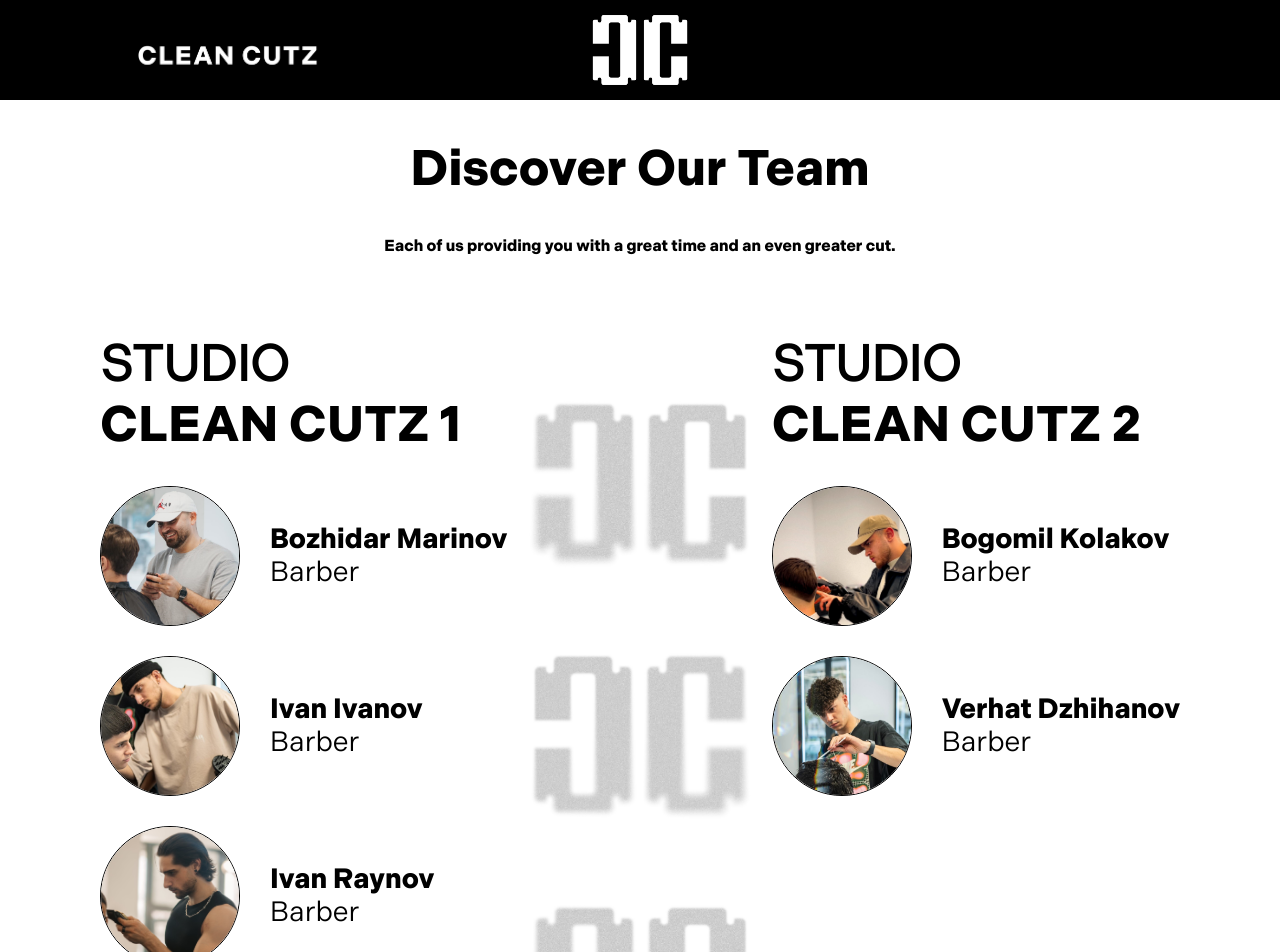
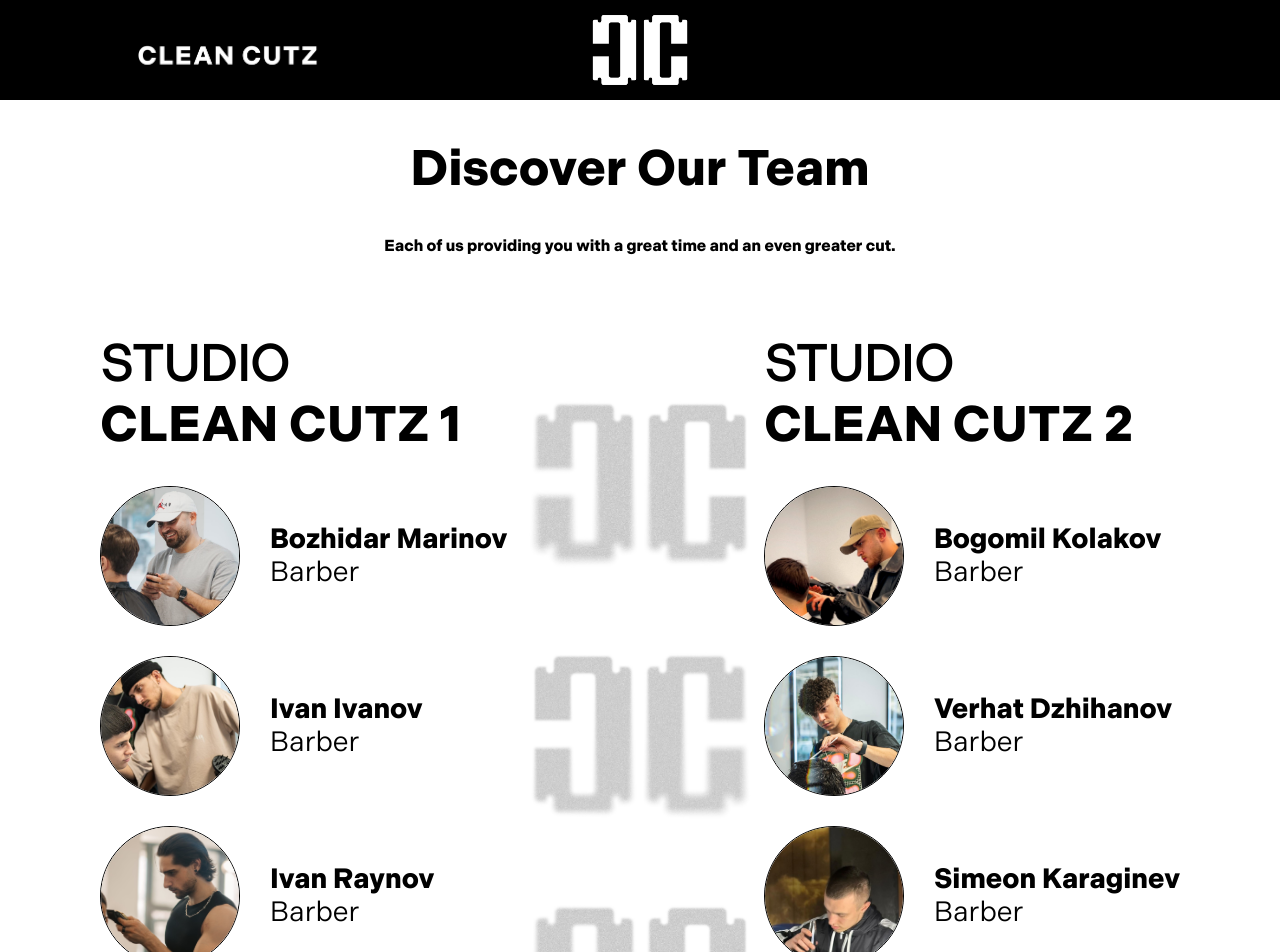
Before and after one commit to BoychoDzhorgov/CleanCuts, a React (Create React App) app: page / in a window 1280 px wide. Shown: the top 952 px of the page. Built offline with nearby package versions, Linux system fonts and the light colour scheme.

Commit message:
added new barber

```diff
--- a/src/components/studio-second/studioSecond.jsx
+++ b/src/components/studio-second/studioSecond.jsx
@@ -2,6 +2,7 @@
 import Barber from "../barber/barber";
 import Bogomil from "../../images/bogomil.jpg";
 import Verhat from "../../images/dzhihanov.jpg";
+import Simeon from "../../images/simeon.jpg";
 
 export default function StudioSecond() {
     const barbers = [
@@ -14,6 +15,11 @@
             name: "Verhat Dzhihanov",
             jobTitle: "Barber",
             image: Verhat
+        },
+        {
+            name: "Simeon Karaginev",
+            jobTitle: "Barber",
+            image: Simeon
         },
     ]
     return (
```
Also changed, not shown: src/images/simeon.jpg (added).
